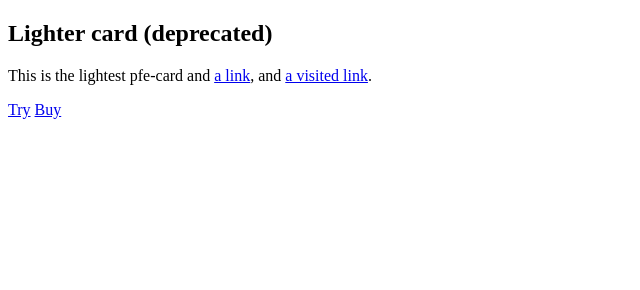
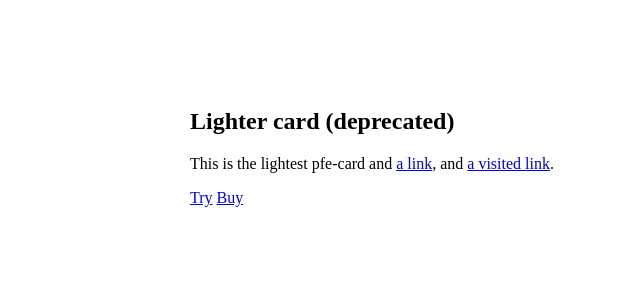
Before and after one commit to heyMP/hax-demo, a plain HTML site: page index.html in a window 1280 px wide. Shown: the whole page, without its empty margins (0-640 px from the left). Drawn offline with Linux system fonts and the light colour scheme.

Commit message:
adding margin

```diff
--- a/index.html
+++ b/index.html
@@ -5,9 +5,17 @@
     <meta charset="UTF-8">
     <meta name="viewport" content="width=device-width, initial-scale=1.0">
     <title>Document</title>
+    <style>
+        main {
+            padding: 5em;
+            max-width: 900px;
+            margin: auto;
+        }
+    </style>
 </head>
 
 <body>
+    <main>
         <h-a-x width="100%" app-store='{"url": "appstore.json"}'>
             <mp-card color="base">
                 <h2 slot="pfe-card--header">Lighter card (deprecated)</h2>
@@ -22,6 +30,7 @@
                 </div>
             </mp-card>
         </h-a-x>
+    </main>
     <script>
         window.process = window.process || {
             env: {
```
Lines whose indentation alone changed are shown as unchanged.
